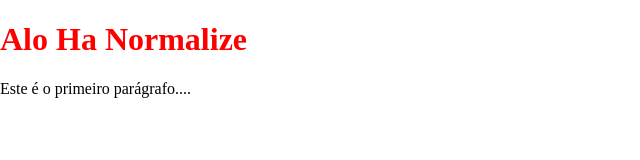
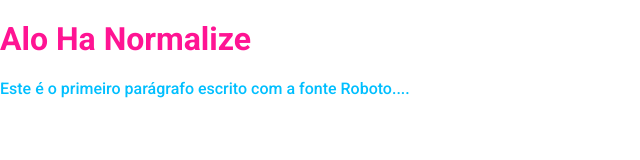
Before and after one commit to tarcnux/dio-js-developer-pokedex, a plain HTML site: page index.html in a window 1280 px wide. Shown: the whole page, without its empty margins (0-640 px from the left). Drawn offline with nearby package versions, Linux system fonts and the light colour scheme.

Commit message:
closes #4

```diff
--- a/assets/css/global.css
+++ b/assets/css/global.css
@@ -1,3 +1,13 @@
+@import url('https://fonts.googleapis.com/css2?family=Roboto:wght@100;300;500;700&display=swap');
+
+* {
+    font-family: 'Roboto', sans-serif;
+}
+
 h1{
-    color: red;
+    color: deeppink;
 }
+
+p{
+    color: deepskyblue;
+}
--- a/index.html
+++ b/index.html
@@ -5,13 +5,14 @@
     <meta http-equiv="X-UA-Compatible" content="IE=edge">
     <meta name="viewport" content="width=device-width, initial-scale=1.0">
     <link rel="stylesheet" href="https://cdnjs.cloudflare.com/ajax/libs/normalize/8.0.1/normalize.min.css" integrity="sha512-NhSC1YmyruXifcj/KFRWoC561YpHpc5Jtzgvbuzx5VozKpWvQ+4nXhPdFgmx8xqexRcpAglTj9sIBWINXa8x5w==" crossorigin="anonymous" referrerpolicy="no-referrer" />
+
     <link rel="stylesheet" href="./assets/css/global.css">
 
     <title>Pokedex do Tatá</title>
 </head>
 <body>
     <h1>Alo Ha Normalize</h1>
-    <p>Este é o primeiro parágrafo....</p>
+    <p>Este é o primeiro parágrafo escrito com a fonte Roboto....</p>
 
     <script src="./assets/js/main.js"></script>
 </body>
```
